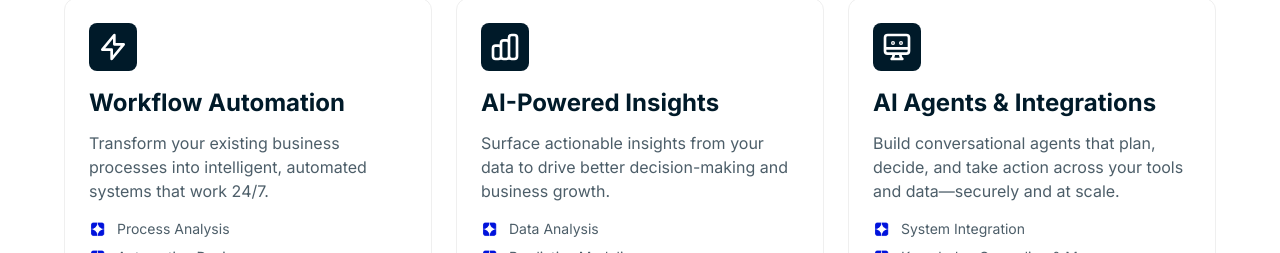
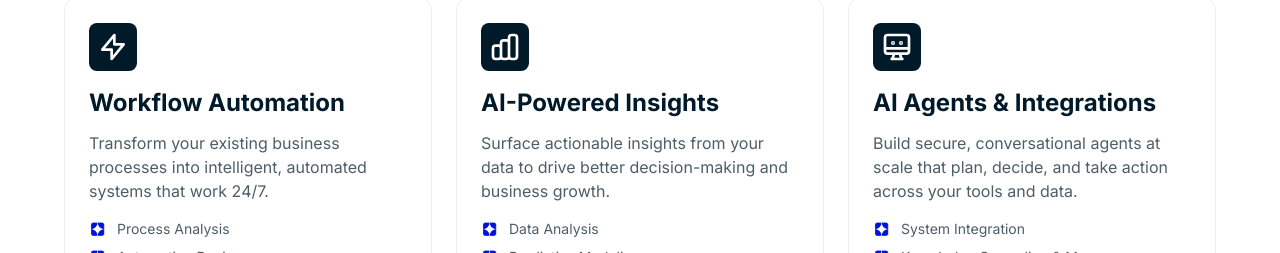
Before and after one commit to rhaann/website, a React (Create React App) app: page / in a window 1280 px wide. Shown: the part 3838-4091 px from the top of the page. Built offline with nearby package versions, Linux system fonts and the light colour scheme.

Commit message:
updated services

```diff
--- a/src/components/Services.tsx
+++ b/src/components/Services.tsx
@@ -24,7 +24,7 @@ const Services: React.FC = () => {
     },
     {
       title: 'AI Agents & Integrations',
-      description: 'Build conversational agents that plan, decide, and take action across your tools and data—securely and at scale.',
+      description: 'Build secure, conversational agents at scale that plan, decide, and take action across your tools and data.',
       icon: (
         <svg className="w-8 h-8" fill="none" stroke="currentColor" viewBox="0 0 24 24">
           <path strokeLinecap="round" strokeLinejoin="round" strokeWidth={2} d="M9.75 17L9 20l-1 1h8l-1-1-.75-3M3 13h18M5 17h14a2 2 0 002-2V5a2 2 0 00-2-2H5a2 2 0 00-2 2v10a2 2 0 002 2z" />
```
